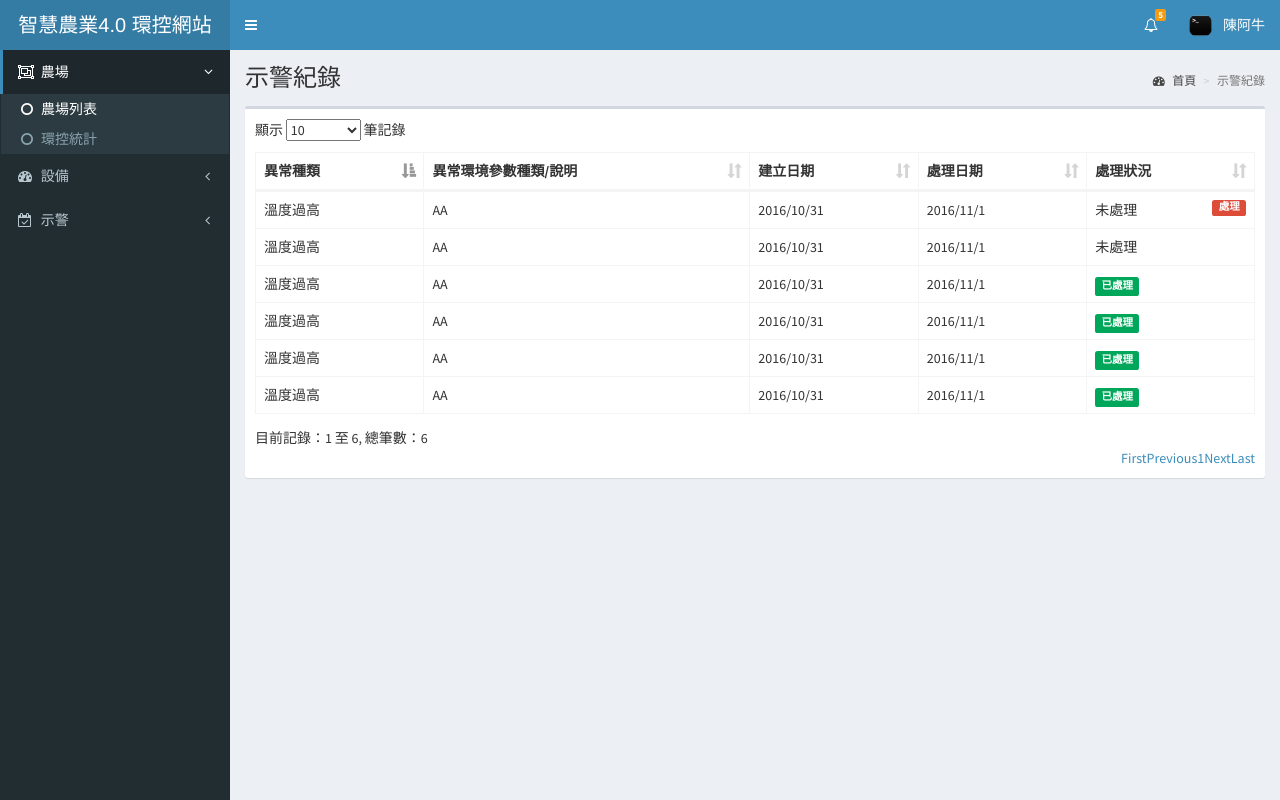
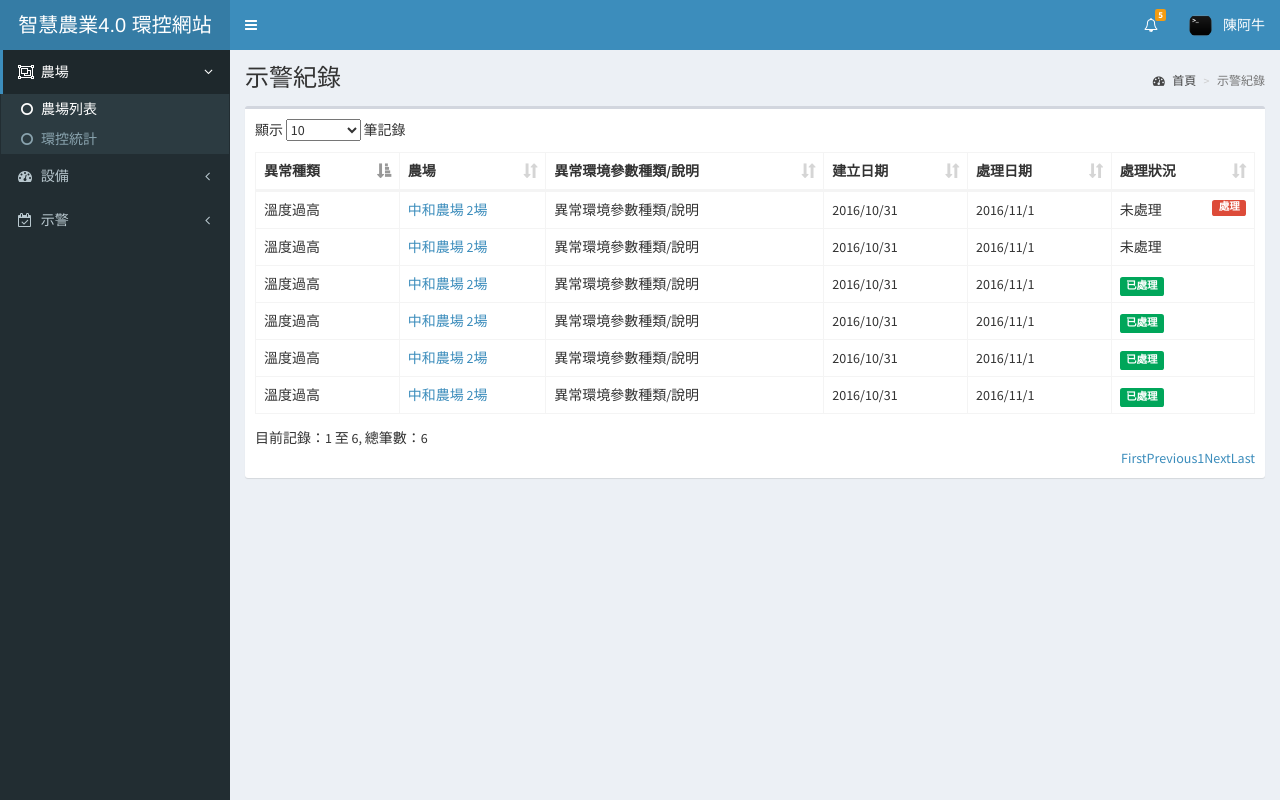
Before and after one commit to LivvyWu/agro-admin, a Node server app: page /abnormal/ in a window 1280 px wide. Run offline with Node 20, Linux system fonts and the light colour scheme; some libraries are stand-ins or nearby versions.

Commit message:
異常清單

```diff
--- a/views/abnormal/abnormal.ejs
+++ b/views/abnormal/abnormal.ejs
@@ -29,6 +29,7 @@
                                 <thead>
                                 <tr>
                                     <th>異常種類</th>
+                                    <th>農場</th>
                                     <th>異常環境參數種類/說明</th>
                                     <th>建立日期</th>
                                     <th>處理日期</th>
@@ -38,42 +39,48 @@
                                 <tbody>
                                 <tr>
                                     <td>溫度過高</td>
-                                    <td>AA</td>
+                                    <td><a href="/farm/info/0">中和農場 2場</a></td>
+                                    <td>異常環境參數種類/說明</td>
                                     <td>2016/10/31</td>
                                     <td>2016/11/1</td>
                                     <td>未處理<a href="#"><span class="label label-danger pull-right">處理</span></a></td>
                                 </tr>
                                 <tr>
                                     <td>溫度過高</td>
-                                    <td>AA</td>
+                                    <td><a href="/farm/info/0">中和農場 2場</a></td>
+                                    <td>異常環境參數種類/說明</td>
                                     <td>2016/10/31</td>
                                     <td>2016/11/1</td>
                                     <td>未處理</td>
                                 </tr>
                                 <tr>
                                     <td>溫度過高</td>
-                                    <td>AA</td>
+                                    <td><a href="/farm/info/0">中和農場 2場</a></td>
+                                    <td>異常環境參數種類/說明</td>
                                     <td>2016/10/31</td>
                                     <td>2016/11/1</td>
                                     <td><span class="label label-success">已處理</span></td>
                                 </tr>
                                 <tr>
                                     <td>溫度過高</td>
-                                    <td>AA</td>
+                                    <td><a href="/farm/info/0">中和農場 2場</a></td>
+                                    <td>異常環境參數種類/說明</td>
                                     <td>2016/10/31</td>
                                     <td>2016/11/1</td>
                                     <td><span class="label label-success">已處理</span></td>
                                 </tr>
                                 <tr>
                                     <td>溫度過高</td>
-                                    <td>AA</td>
+                                    <td><a href="/farm/info/0">中和農場 2場</a></td>
+                                    <td>異常環境參數種類/說明</td>
                                     <td>2016/10/31</td>
                                     <td>2016/11/1</td>
                                     <td><span class="label label-success">已處理</span></td>
                                 </tr>
                                 <tr>
                                     <td>溫度過高</td>
-                                    <td>AA</td>
+                                    <td><a href="/farm/info/0">中和農場 2場</a></td>
+                                    <td>異常環境參數種類/說明</td>
                                     <td>2016/10/31</td>
                                     <td>2016/11/1</td>
                                     <td><span class="label label-success">已處理</span></td>
--- a/views/farm/profile.ejs
+++ b/views/farm/profile.ejs
@@ -7,7 +7,7 @@
 
             <h3 class="profile-username text-center"><%= farm.FIELD_NAME%></h3>
 
-            <p class="text-muted text-center"><a href="">地圖上查看</a></p>
+            <!--<p class="text-muted text-center"><a href="">地圖上查看</a></p>-->
 
             <ul class="list-group list-group-unbordered">
                 <!--<li class="list-group-item">-->
```
